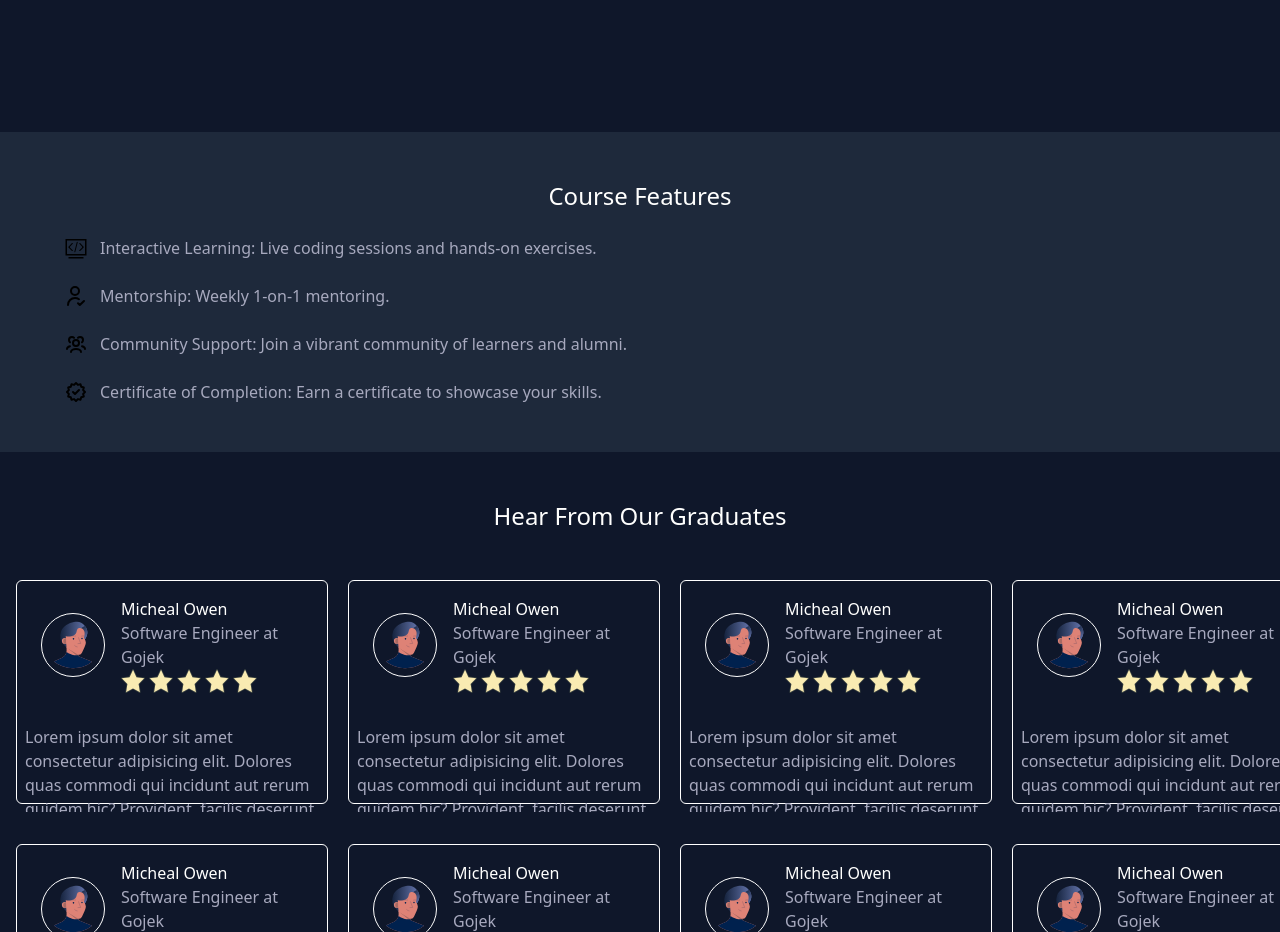
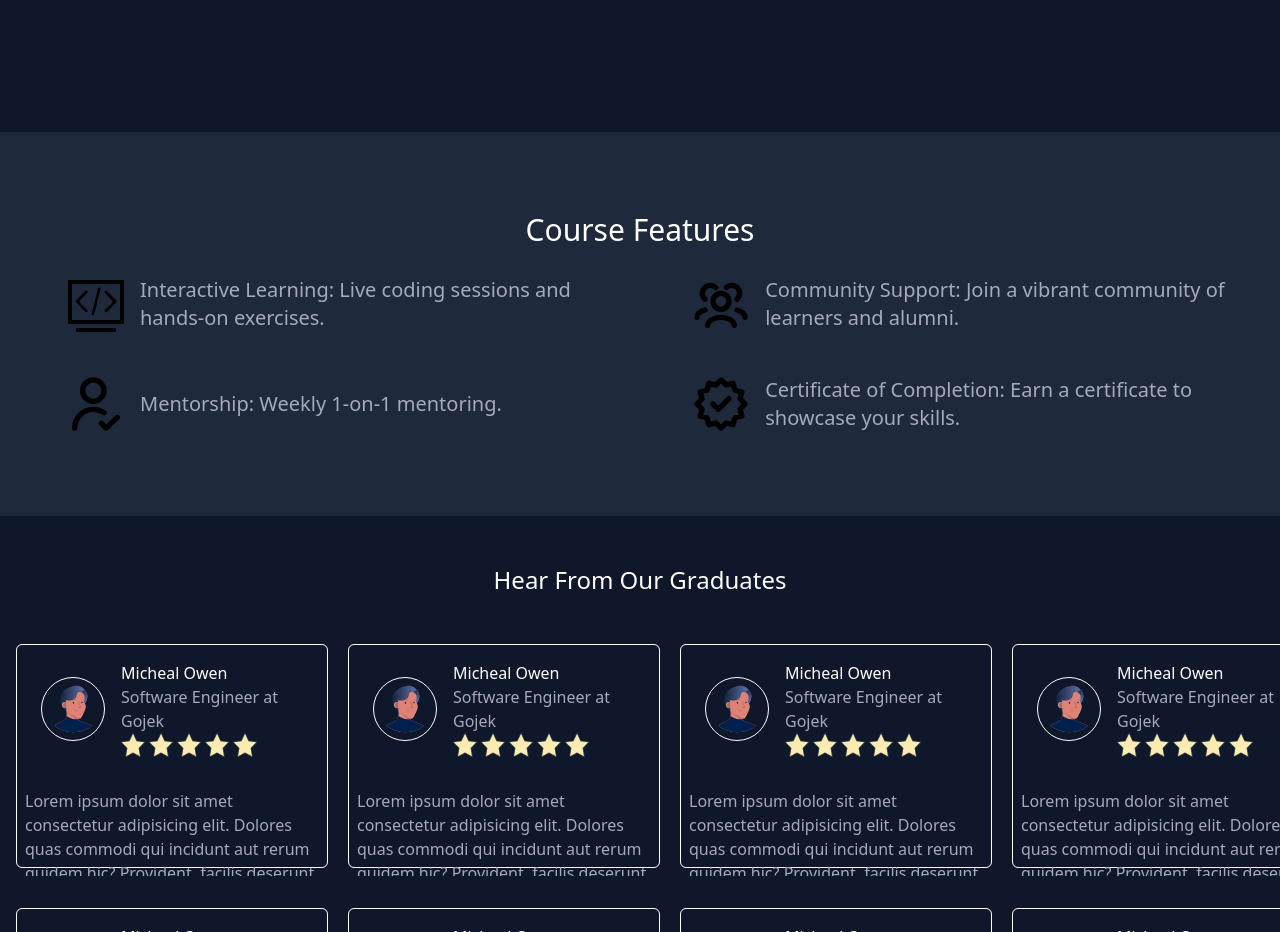
Before and after one commit to Micheal501/landing-page, a React (Vite) app: page / in a window 1280 px wide. Shown: the part 1020-1952 px from the top of the page. Built offline with nearby package versions, Linux system fonts and the light colour scheme.

Commit message:
feat: change it to manual from using .map

```diff
--- a/src/components/organisms/Features.tsx
+++ b/src/components/organisms/Features.tsx
@@ -1,25 +1,67 @@
-import featuresData from '../../data/featuresData';
 const Features = () => {
   return (
-    <div className='mt-12 bg-slate-800 py-12'>
-      <h2 className='text-2xl text-headline text-center'>Course Features</h2>
-      {featuresData.map((features) => (
-        <ul
-          key={features.id}
-          className='flex items-start gap-3 px-4 md:ml-12 text-paragraph'
-        >
-          <li className='flex mt-6 gap-3'>
+    <div className='mt-12 bg-slate-800 py-12 lg:py-20'>
+      <h2 className='text-2xl text-headline text-center lg:text-3xl'>
+        Course Features
+      </h2>
+
+      <div className='lg:flex lg:justify-around'>
+        <ul className='flex flex-col gap-3 px-4 md:ml-12 text-paragraph'>
+          <li className='flex mt-6 gap-3 lg:items-center'>
             <img
-              src={features.imagesUrl}
-              alt={features.altText}
+              src='/public/images/features section/interactive.svg'
+              alt='Interactive Icon'
               width={24}
               height={24}
-              className=''
+              className='lg:w-16'
             />
-            <p>{features.title}</p>
+            <p className='lg:text-xl md:text-lg'>
+              Interactive Learning: Live coding sessions and hands-on exercises.
+            </p>
+          </li>
+          <li className='flex mt-6 gap-3 lg:items-center'>
+            <img
+              src='/public/images/features section/mentorship.svg'
+              alt='Mentorship Icon'
+              width={24}
+              height={24}
+              className='lg:w-16'
+            />
+            <p className='lg:text-xl md:text-lg'>
+              Mentorship: Weekly 1-on-1 mentoring.
+            </p>
           </li>
         </ul>
-      ))}
+
+        <ul className='flex flex-col gap-3 px-4 md:ml-12 text-paragraph'>
+          <li className='flex mt-6 gap-3 lg:items-center'>
+            <img
+              src='/public/images/features section/community.svg'
+              alt='Community Icon'
+              width={24}
+              height={24}
+              className='lg:w-16'
+            />
+            <p className='lg:text-xl md:text-lg'>
+              Community Support: Join a vibrant community of learners and
+              alumni.
+            </p>
+          </li>
+          <li className='flex mt-6 gap-3 lg:items-center'>
+            <img
+              src='/public/images/features section/certificate.svg'
+              alt='Certificate Features Icon'
+              width={24}
+              height={24}
+              className='lg:w-16'
+            />
+            <p className='lg:text-xl md:text-lg'>
+              Certificate of Completion: Earn a certificate to showcase your
+              skills.
+            </p>
+          </li>
+        </ul>
+      </div>
     </div>
   );
 };
```
